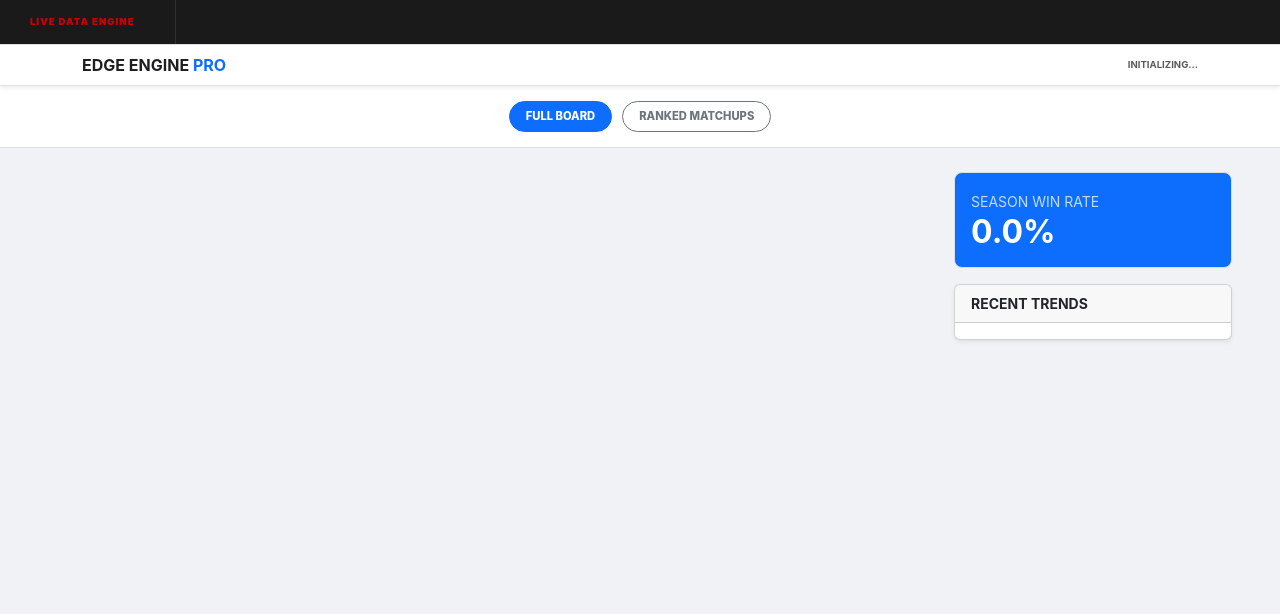
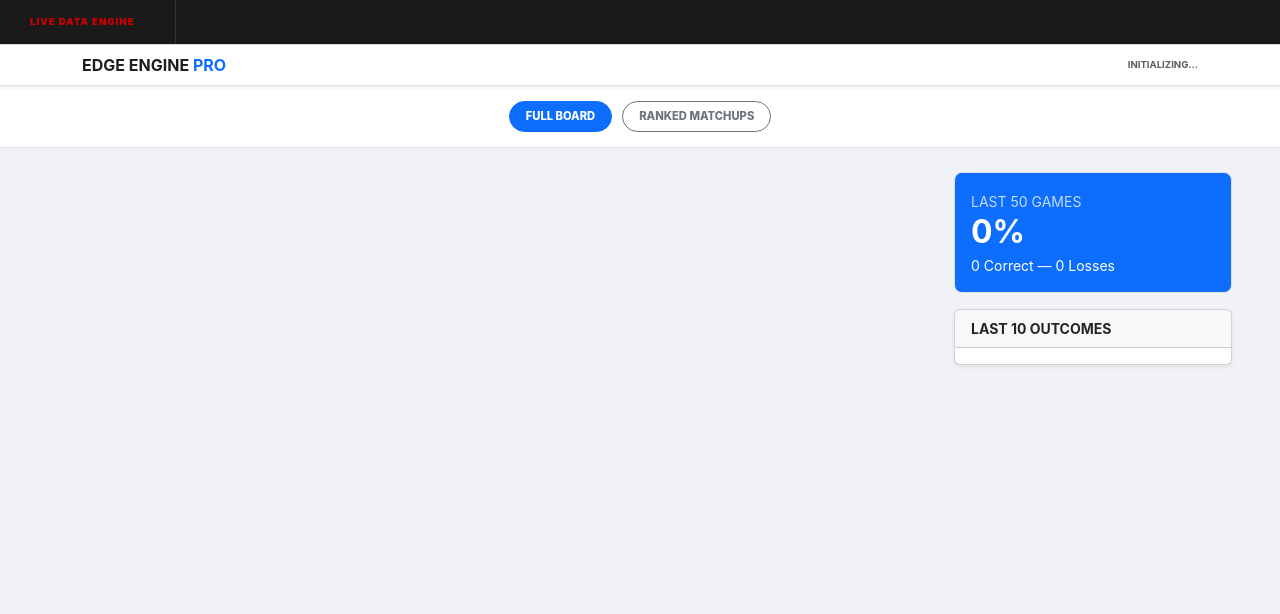
Before and after one commit to ktwom22/ncaabets, a Flask app: page / in a window 1280 px wide. Shown: the top 614 px of the page. Run offline with Flask 3, Linux system fonts and the light colour scheme; data that the repository does not hold is empty.

Commit message:
parlay integration

```diff
--- a/main.py
+++ b/main.py
@@ -34,8 +34,8 @@ login_manager = LoginManager(app)
 login_manager.login_view = 'login'
 
 # --- MATH CONSTANTS ---
-HCA = 3.25  # Home Court Advantage
-RANK_INFLUENCE = 0.05  # 0.05 points per rank spot gap (100 spots = 5 points)
+HCA = 3.25
+RANK_INFLUENCE = 0.05
 
 
 # --- DATABASE MODELS ---
@@ -181,22 +181,38 @@ def index():
     team_filter = request.args.get('filter', 'all')
     now_tz = datetime.now(pytz.timezone('US/Eastern'))
     today_target = f"{now_tz.month}/{now_tz.day}"
-    archive_data_map, wins, losses, pct, last_10 = {}, 0, 0, 0.0, []
 
-    # 1. Fetch Archive
+    archive_data_map = {}
+    stats_out = {"last_50_w": 0, "last_50_l": 0, "last_50_pct": 0}
+    last_10 = []
+
+    # 1. Fetch & Process Archive (Last 50 Logic)
     try:
         ares = requests.get(ARCHIVE_CSV_URL, timeout=10)
         if ares.status_code == 200:
             adf = pd.read_csv(io.StringIO(ares.content.decode('utf-8')))
+
+            # Map for stationary pick lookups
             for _, row in adf.iterrows():
                 eid_key = clean_id(row.get('ESPN_ID', '0'))
                 if eid_key != "0": archive_data_map[eid_key] = row
-            res_col = adf['Result'].astype(str).str.strip().str.upper()
-            wins, losses = len(adf[res_col == 'WIN']), len(adf[res_col == 'LOSS'])
-            if (wins + losses) > 0: pct = round((wins / (wins + losses)) * 100, 1)
-            last_10 = adf[adf['Result'].isin(['WIN', 'LOSS', 'PUSH'])].tail(10).to_dict('records')[::-1]
-    except:
-        pass
+
+            # Filter for completed games only
+            completed = adf[adf['Result'].isin(['WIN', 'LOSS', 'PUSH'])].copy()
+            completed['Date'] = pd.to_datetime(completed['Date'], errors='coerce')
+            completed = completed.sort_values('Date', ascending=False)
+
+            # Last 50 Stats
+            l50 = completed.head(50)
+            l50_w = len(l50[l50['Result'] == 'WIN'])
+            l50_l = len(l50[l50['Result'] == 'LOSS'])
+            denom = (l50_w + l50_l)
+            l50_pct = round((l50_w / denom) * 100, 1) if denom > 0 else 0
+
+            stats_out = {"last_50_w": l50_w, "last_50_l": l50_l, "last_50_pct": l50_pct}
+            last_10 = completed.head(10).to_dict('records')
+    except Exception as e:
+        print(f"Archive Error: {e}")
 
     # 2. Fetch Live Sheet
     live_map = get_live_data()
@@ -205,7 +221,7 @@ def index():
     except:
         df = pd.DataFrame()
 
-    # 3. GSpread
+    # 3. GSpread Client
     gc = get_gspread_client()
     archive_sheet, col_p_values = None, []
     if gc:
@@ -226,12 +242,11 @@ def index():
             "a_team": a_name, "h_team": h_name, "plays": []
         }))
         eid = clean_id(ld.get('id', '0'))
-        is_locked = any(
-            x in str(ld.get('status', '')).upper() for x in ["PENDING", "FINAL", "1ST", "2ND", "HALF"]) or ld.get(
+        is_started = any(x in str(ld.get('status', '')).upper() for x in ["FINAL", "1ST", "2ND", "HALF"]) or ld.get(
             'state') in ['in', 'post']
 
-        # STATIONARY PICK LOGIC
-        if is_locked and eid in archive_data_map:
+        # STATIONARY PICK LOGIC: If game started, pull from Archive to lock picks
+        if is_started and eid in archive_data_map:
             hist = archive_data_map[eid]
             pick, p_spr_val = str(hist.get('Pick', 'N/A')), clean_val(hist.get('Pick_Spread'))
             proj_l, proj_r, abs_edge = clean_val(hist.get('Proj_Away')), clean_val(hist.get('Proj_Home')), clean_val(
@@ -240,12 +255,9 @@ def index():
                 'ra': clean_val(hist.get('Away_Rank')), 'rh': clean_val(hist.get('Home_Rank')),
                 'sa': clean_val(hist.get('Away_SOS')), 'sh': clean_val(hist.get('Home_SOS')),
                 'pa': clean_val(hist.get('Away_PPG')), 'ph': clean_val(hist.get('Home_PPG')),
-                'l3pa': clean_val(hist.get('Away_L3_PPG')), 'l3ph': clean_val(hist.get('Home_L3_PPG')),
-                'pga': clean_val(hist.get('Away_PPGA')), 'pgh': clean_val(hist.get('Home_PPGA')),
-                'l3pga': clean_val(hist.get('Away_L3_PPGA')), 'l3pgh': clean_val(hist.get('Home_L3_PPGA'))
+                'pga': clean_val(hist.get('Away_PPGA')), 'pgh': clean_val(hist.get('Home_PPGA'))
             }
         else:
-            # Map Stats from G thru R
             stats = {
                 'ra': clean_val(row.get('Rank Away')), 'rh': clean_val(row.get('Rank Home')),
                 'sa': clean_val(row.get('SOS Away')), 'sh': clean_val(row.get('SOS Home')),
@@ -255,13 +267,11 @@ def index():
                 'l3pga': clean_val(row.get('L3 PPGA Away')), 'l3pgh': clean_val(row.get('L3 PPGA Home'))
             }
 
-            # --- GEOMETRIC MATH LOGIC ---
+            # Geometric Math
             away_off = (stats['pa'] + stats['l3pa']) / 2
             home_def = (stats['pgh'] + stats['l3pgh']) / 2
             home_off = (stats['ph'] + stats['l3ph']) / 2
             away_def = (stats['pga'] + stats['l3pga']) / 2
-
-            # Rank Boost (AGGRESSIVE 0.05)
             rank_gap = stats['rh'] - stats['ra']
             boost = rank_gap * RANK_INFLUENCE
 
@@ -278,14 +288,7 @@ def index():
                 abs_edge = round(abs(edge_val), 1)
 
         can_view = is_premium or (stats['ra'] > 100)
-        if abs_edge >= 8.0:
-            act, rec = "PLAY", "🔥 AUTO-PLAY"
-        elif abs_edge >= 5.0:
-            act, rec = "PLAY", "✅ STRONG"
-        elif abs_edge >= 3.0:
-            act, rec = "PLAY", "⚠️ LOW"
-        else:
-            act, rec = "FADE", "❌ NO PLAY"
+        act = "PLAY" if abs_edge >= 3.0 else "FADE"
 
         game_obj = {
             'Matchup': f"{a_name} @ {h_name}", 'ESPN_ID': eid,
@@ -297,18 +300,23 @@ def index():
             'Left_Logo': ld.get('a_logo') or row.get('Away Logo'),
             'Right_Logo': ld.get('h_logo') or row.get('Home Logo'),
             'Edge': abs_edge, 'status': ld['status'], 'is_live': ld.get('state') == 'in',
-            'last_plays': ld.get('plays', []), 'Action': act, 'Rec': rec,
-            'stats': stats,  # Accessible in HTML as game.stats.pa, etc.
-            'fd_total': row.get('FD Total')
+            'Action': act, 'stats': stats
         }
-        if eid != "0" and ld.get('state') in ['in', 'post']: auto_log_game(game_obj, stats, ld, archive_sheet,
-                                                                           col_p_values)
+
+        if eid != "0" and ld.get('state') in ['in', 'post']:
+            auto_log_game(game_obj, stats, ld, archive_sheet, col_p_values)
+
         all_games.append(game_obj)
 
     top_plays = sorted([g for g in all_games if g['can_view'] and g['Action'] == 'PLAY' and g['Raw_Pick'] != "TBD"],
                        key=lambda x: x['Edge'], reverse=True)
-    return render_template('index.html', games=all_games, top_plays=top_plays,
-                           stats={"W": wins, "L": losses, "PCT": pct}, last_10=last_10, is_premium=is_premium,
+
+    return render_template('index.html',
+                           games=all_games,
+                           top_plays=top_plays,
+                           stats=stats_out,
+                           last_10=last_10,
+                           is_premium=is_premium,
                            seo=get_seo_metadata(top_plays[0] if top_plays else None))
 
 
@@ -317,8 +325,9 @@ def index():
 def login():
     if request.method == 'POST':
         u = db.session.execute(select(User).filter_by(email=request.form.get('email').lower())).scalar_one_or_none()
-        if u and check_password_hash(u.password, request.form.get('password')): login_user(u); return redirect(
-            url_for('index'))
+        if u and check_password_hash(u.password, request.form.get('password')):
+            login_user(u)
+            return redirect(url_for('index'))
     return render_template('login.html')
 
 
@@ -327,8 +336,8 @@ def signup():
     if request.method == 'POST':
         u = User(email=request.form.get('email').lower(),
                  password=generate_password_hash(request.form.get('password'), method='pbkdf2:sha256'))
-        db.session.add(u);
-        db.session.commit();
+        db.session.add(u)
+        db.session.commit()
         login_user(u)
         try:
             checkout = stripe.checkout.Session.create(
@@ -342,7 +351,9 @@ def signup():
 
 
 @app.route('/logout')
-def logout(): logout_user(); return redirect(url_for('login'))
+def logout():
+    logout_user()
+    return redirect(url_for('login'))
 
 
 if __name__ == '__main__':
--- a/templates/index.html
+++ b/templates/index.html
@@ -252,13 +252,14 @@
 
             <div class="col-lg-3 d-none d-lg-block">
                 <div class="stat-card-mini bg-primary text-white p-3">
-                    <small class="opacity-75">SEASON WIN RATE</small>
-                    <div class="h2 fw-bold mb-0">{{ stats.PCT }}%</div>
+                    <small class="opacity-75">LAST 50 GAMES</small>
+                    <div class="h2 fw-bold mb-0">{{ stats.last_50_pct }}%</div>
+                    <div class="small mt-1">{{ stats.last_50_w }} Correct — {{ stats.last_50_l }} Losses</div>
                 </div>
                 <div class="card shadow-sm mt-3">
-                    <div class="card-header fw-bold small">RECENT TRENDS</div>
+                    <div class="card-header fw-bold small">LAST 10 OUTCOMES</div>
                     <div class="card-body p-2">
-                        {% for r in last_10[:5] %}
+                        {% for r in last_10 %}
                         <div class="small border-bottom py-2">
                             <span class="badge {{ 'bg-success' if r.Result == 'WIN' else 'bg-danger' }}">{{ r.Result }}</span>
                             <b>{{ r.Pick }}</b>
@@ -274,19 +275,19 @@
     <div id="stats-sidebar" class="slider">
         <div class="p-4">
             <div class="d-flex justify-content-between align-items-center mb-4">
-                <h5 class="fw-bold mb-0">PERFORMANCE</h5>
+                <h5 class="fw-bold mb-0">ANALYTICS</h5>
                 <button class="btn-close" onclick="toggleS('stats-sidebar')"></button>
             </div>
 
             <div class="stat-card-mini bg-primary text-white p-3 mb-4">
-                <small class="opacity-75 d-block">SEASON WIN RATE</small>
-                <div class="h2 fw-bold mb-0">{{ stats.PCT }}%</div>
-                <div class="small mt-1">{{ stats.W }} Wins — {{ stats.L }} Losses</div>
+                <small class="opacity-75 d-block">L50 WIN RATE</small>
+                <div class="h2 fw-bold mb-0">{{ stats.last_50_pct }}%</div>
+                <div class="small mt-1">{{ stats.last_50_w }} Wins — {{ stats.last_50_l }} Losses</div>
             </div>
 
-            <h6 class="fw-bold small text-muted mb-3">RECENT TRENDS</h6>
+            <h6 class="fw-bold small text-muted mb-3">LAST 10 TRENDS</h6>
             <div class="list-group list-group-flush">
-                {% for r in last_10[:5] %}
+                {% for r in last_10 %}
                 <div class="list-group-item bg-transparent px-0 py-3 border-bottom">
                     <div class="d-flex justify-content-between align-items-center mb-1">
                         <span class="badge {{ 'bg-success' if r.Result == 'WIN' else 'bg-danger' if r.Result == 'LOSS' else 'bg-secondary' }}">
@@ -299,10 +300,6 @@
                 </div>
                 {% endfor %}
             </div>
-
-            {% if not last_10 %}
-                <p class="text-muted small">No recent history found in archive.</p>
-            {% endif %}
         </div>
     </div>
 
@@ -317,10 +314,10 @@
                 <div class="mb-4">
                     <label class="small fw-bold text-muted mb-1">PARLAY SIZE</label>
                     <select id="parlay-size-select" class="form-select form-select-sm">
-                        <option value="2">2-Leg Parlay</option>
-                        <option value="3" selected>3-Leg Parlay</option>
-                        <option value="4">4-Leg Parlay</option>
-                        <option value="5">5-Leg Parlay</option>
+                        <option value="2">2-Leg</option>
+                        <option value="3" selected>3-Leg</option>
+                        <option value="4">4-Leg</option>
+                        <option value="5">5-Leg</option>
                     </select>
                 </div>
 
@@ -343,7 +340,7 @@
                 <div class="text-center py-5">
                     <div class="h1 mb-3">🔒</div>
                     <h5 class="fw-bold">PRO FEATURE</h5>
-                    <p class="text-muted small px-3">Upgrade to Edge Engine Pro to use the AI Parlay Builder and generate custom winning tickets.</p>
+                    <p class="text-muted small px-3">Upgrade to Edge Engine Pro to use the AI Parlay Builder.</p>
                     <a href="/login" class="unlock-btn d-inline-block mt-3">UPGRADE TO PRO</a>
                 </div>
             {% endif %}
@@ -369,71 +366,41 @@
 
         function generateRandomParlay() {
             if (!IS_PREMIUM || parlayLocked) return;
-
-            const sizeSelect = document.getElementById('parlay-size-select');
-            if (!sizeSelect) return;
-
-            const size = parseInt(sizeSelect.value);
+            const sizeSel = document.getElementById('parlay-size-select');
+            if (!sizeSel) return;
+            const size = parseInt(sizeSel.value);
             const legs = Array.from(document.querySelectorAll('.parlay-leg'));
             const available = legs.filter(l => l.dataset.started === 'false');
-
             legs.forEach(l => l.style.display = 'none');
-            const countToShow = Math.min(available.length, size);
-
-            available
-                .sort(() => 0.5 - Math.random())
-                .slice(0, countToShow)
-                .forEach(l => {
-                    l.style.display = 'block';
-                });
+            const count = Math.min(available.length, size);
+            available.sort(() => 0.5 - Math.random()).slice(0, count).forEach(l => l.style.display = 'block');
         }
 
         async function updateEngine() {
             try {
                 const response = await fetch('/api/updates');
                 const dataMap = await response.json();
-
                 for (const id in dataMap) {
                     const game = dataMap[id];
                     const scoreStr = `${game.s_away}-${game.s_home}`;
-
                     const sEl = document.getElementById(`score-${id}`);
                     if (sEl && sEl.textContent !== scoreStr) {
                         sEl.textContent = scoreStr;
                         sEl.closest('.card-front').classList.add('score-update-flash');
                         setTimeout(() => sEl.closest('.card-front').classList.remove('score-update-flash'), 2000);
                     }
-
-                    const tEl = document.getElementById(`tick-${id}`);
-                    if (tEl) tEl.textContent = scoreStr;
-
                     const statusEl = document.getElementById(`status-${id}`);
                     if (statusEl) statusEl.innerText = game.status;
-
                     const hasStarted = (game.state === 'in' || game.status.includes('FINAL') || game.status.includes('HALFTIME'));
                     const lockBadge = document.getElementById(`lock-${id}`);
-
                     if (hasStarted) {
                         if (lockBadge) lockBadge.style.display = "block";
-
                         const pLeg = document.getElementById(`parlay-leg-${id}`);
                         if (pLeg && pLeg.style.display === 'block') {
                             pLeg.dataset.started = "true";
                             parlayLocked = true;
                             const btn = document.getElementById('parlay-refresh-btn');
                             if (btn) btn.classList.add('disabled');
-                        }
-                    } else {
-                        if (!lockBadge || lockBadge.style.display === 'none') {
-                            const pText = document.getElementById(`pick-text-${id}`);
-                            const sText = document.getElementById(`spread-${id}`);
-                            if (pText && game.pick) pText.innerText = game.pick;
-                            if (sText && game.spread) sText.innerText = game.spread;
-
-                            const ppText = document.getElementById(`parlay-pick-${id}`);
-                            const psText = document.getElementById(`parlay-spread-${id}`);
-                            if (ppText && game.pick) ppText.innerText = game.pick;
-                            if (psText && game.spread) psText.innerText = game.spread;
                         }
                     }
                 }
```
